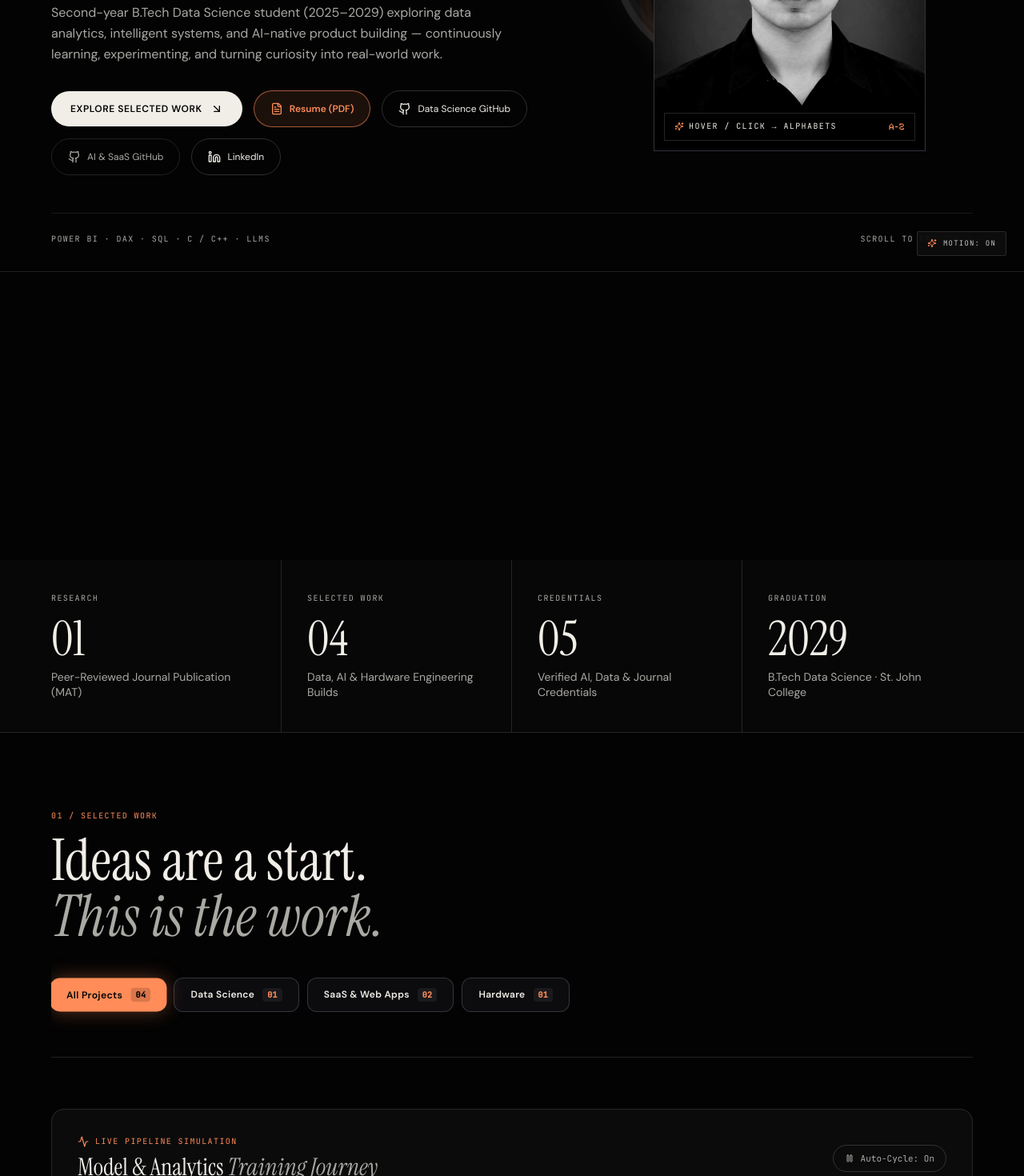
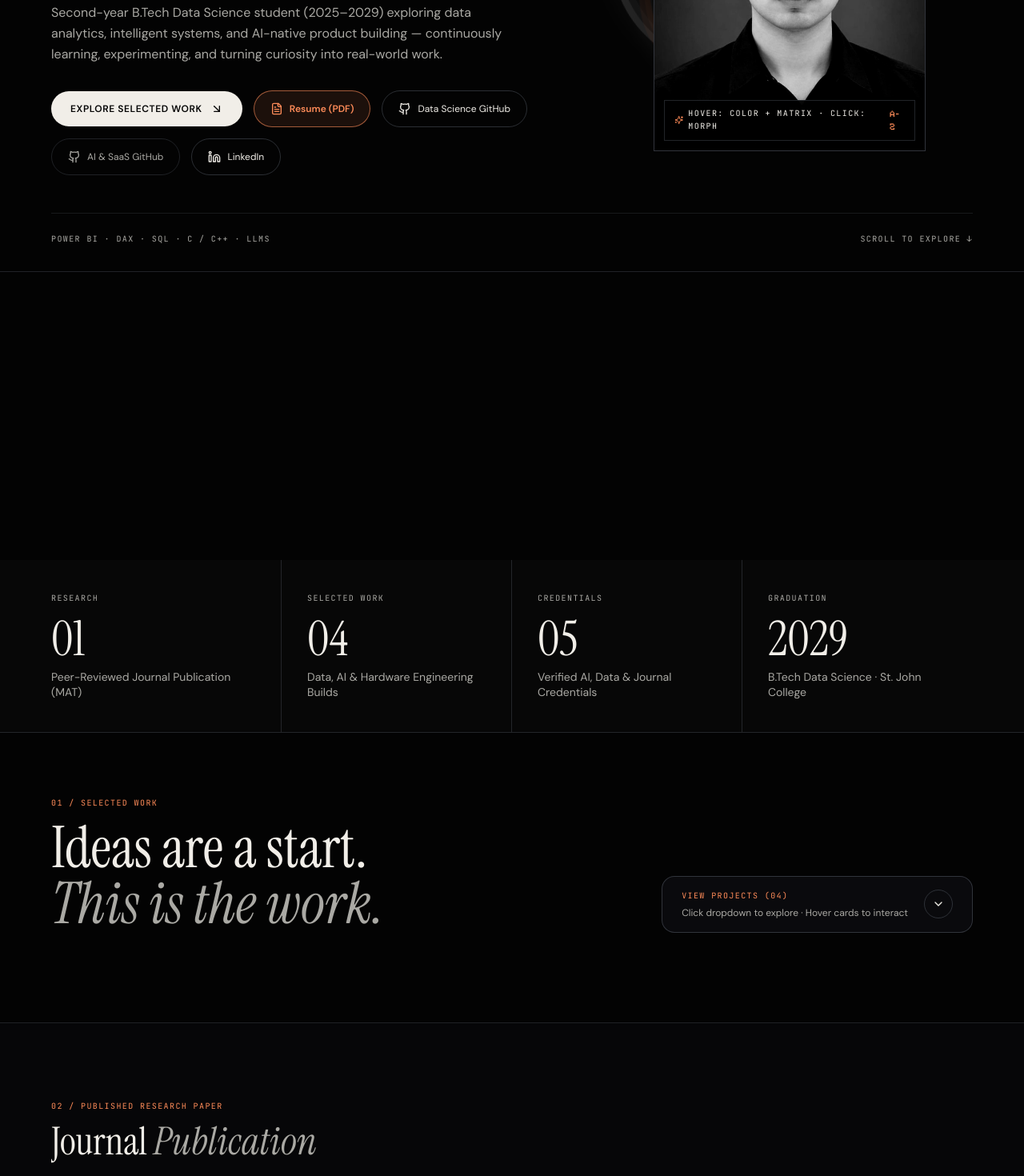
Before and after one commit to DataByRishabh/portfolio, a React (Vite) app: page / in a window 1280 px wide. Shown: the part 460-1930 px from the top of the page at 80% size. Built offline with nearby package versions, Linux system fonts and the light colour scheme.

Commit message:
Add custom orange cursor, portrait hover cue, collapsible projects dropdown, and remove motion toggle

```diff
--- a/src/App.jsx
+++ b/src/App.jsx
@@ -17,6 +17,7 @@ import {
 } from 'lucide-react';
 import AsciiPortrait from './components/AsciiPortrait';
 import CredentialsVault from './components/CredentialsVault';
+import CustomCursor from './components/CustomCursor';
 import DataArchitectureVisual from './components/DataArchitectureVisual';
 import DataWorkbench from './components/DataWorkbench';
 import LivingDataUniverse from './components/LivingDataUniverse';
@@ -67,8 +68,9 @@ function Reveal({ children, className = '', delayClass = '' }) {
 }
 
 export default function App() {
-  const [motionEnabled, setMotionEnabled] = useState(true);
+  const motionEnabled = true;
   const [mobileMenuOpen, setMobileMenuOpen] = useState(false);
+  const [projectsOpen, setProjectsOpen] = useState(false);
   const [activeFilter, setActiveFilter] = useState('All');
   const [openCapability, setOpenCapability] = useState('bi-dax');
   const [selectedProjectModal, setSelectedProjectModal] = useState(null);
@@ -191,6 +193,9 @@ export default function App() {
         motionEnabled ? 'motion-enabled' : ''
       }`}
     >
+      {/* Custom Colored Cursor */}
+      <CustomCursor />
+
       {/* Mouse Spotlight */}
       {motionEnabled && <div className="cursor-spotlight" aria-hidden="true" />}
 
@@ -323,15 +328,6 @@ export default function App() {
           </div>
         )}
       </header>
-
-      {/* Bottom-Right Fixed Motion Toggle */}
-      <button
-        onClick={() => setMotionEnabled((prev) => !prev)}
-        className="motion-toggle-fixed inline-flex items-center gap-2 hover:border-[#FF8C59] transition-colors cursor-pointer"
-      >
-        <Sparkles className="w-3 h-3 text-[#FF8C59]" />
-        <span>{motionEnabled ? 'Motion: On' : 'Motion: Off'}</span>
-      </button>
 
       <main id="top" className="relative z-10">
         {/* LAPZ-STYLE STICKY SCROLL-ZOOM HERO WRAPPER */}
@@ -582,13 +578,14 @@ export default function App() {
         </section>
 
         {/* SELECTED WORK (Editorial Browser-Framed Showcase) */}
+        {/* SELECTED WORK (Collapsible Projects Dropdown) */}
         <section
           id="work"
-          className="gutter-box py-24 border-b border-[rgba(204,220,245,0.14)]"
+          className="gutter-box py-20 border-b border-[rgba(204,220,245,0.14)]"
         >
           <Reveal>
-            <div className="grid grid-cols-1 lg:grid-cols-12 gap-6 items-end pb-14 mb-16 border-b border-[rgba(204,220,245,0.14)]">
-              <div className="lg:col-span-7">
+            <div className="flex flex-col lg:flex-row lg:items-end justify-between gap-6 pb-8">
+              <div>
                 <span className="eyebrow text-[#FF8C59] block mb-3">
                   <ScrambleText
                     text="01 / Selected Work"
@@ -602,8 +599,39 @@ export default function App() {
                 </h2>
               </div>
 
-              <div className="lg:col-span-12 flex flex-col sm:flex-row sm:items-center justify-between gap-4 pt-4">
-                <div className="flex flex-wrap items-center gap-2.5">
+              <button
+                type="button"
+                onClick={() => setProjectsOpen((prev) => !prev)}
+                aria-expanded={projectsOpen}
+                className="group inline-flex items-center justify-between gap-5 px-6 py-4 rounded-2xl border border-[rgba(204,220,245,0.2)] bg-[#0A0A0D] hover:border-[#FF8C59] transition-all duration-300 cursor-pointer text-left"
+              >
+                <div>
+                  <span className="eyebrow text-[#FF8C59] block">
+                    {projectsOpen ? 'Hide Projects' : `View Projects (0${projects.length})`}
+                  </span>
+                  <span className="text-xs text-[#AAA9A4] mt-1 block">
+                    {projectsOpen
+                      ? 'Hover on any project card for 3D tilt & preview'
+                      : 'Click dropdown to explore · Hover cards to interact'}
+                  </span>
+                </div>
+                <span
+                  className={`w-9 h-9 rounded-full border border-[rgba(204,220,245,0.18)] flex items-center justify-center transition-transform duration-300 ${
+                    projectsOpen
+                      ? 'rotate-180 bg-[#FF8C59] text-[#030303] border-[#FF8C59]'
+                      : 'text-[#F1EEE8] group-hover:border-[#FF8C59] group-hover:text-[#FF8C59]'
+                  }`}
+                >
+                  <ChevronDown className="w-4 h-4" />
+                </span>
+              </button>
+            </div>
+          </Reveal>
+
+          {projectsOpen && (
+            <div className="pt-8 border-t border-[rgba(204,220,245,0.14)]">
+              <div className="flex flex-wrap items-center justify-between gap-4 mb-14">
+                <div className="flex flex-wrap items-center gap-2">
                   {filterTabs.map((tab) => {
                     const isActive = activeFilter === tab.id;
                     return (
@@ -611,18 +639,16 @@ export default function App() {
                         key={tab.id}
                         type="button"
                         onClick={() => setActiveFilter(tab.id)}
-                        className={`inline-flex items-center gap-2.5 px-5 py-3 rounded-xl text-xs font-semibold tracking-wide transition-all duration-300 cursor-pointer ${
+                        className={`inline-flex items-center gap-2 px-4 py-2 rounded-full text-xs font-medium tracking-wide transition-all duration-200 cursor-pointer ${
                           isActive
-                            ? 'bg-[#FF8C59] text-[#030303] shadow-[0_0_24px_rgba(255,140,89,0.35)] scale-[1.02]'
-                            : 'bg-[#0C0C0F] border border-[rgba(204,220,245,0.2)] text-[#F1EEE8] hover:border-[#FF8C59] hover:bg-[#141418]'
+                            ? 'bg-[#FF8C59] text-[#030303] font-semibold'
+                            : 'bg-[#0C0C0F] border border-[rgba(204,220,245,0.16)] text-[#AAA9A4] hover:border-[#FF8C59] hover:text-[#F1EEE8]'
                         }`}
                       >
                         <span>{tab.label}</span>
                         <span
-                          className={`font-mono-code text-[10px] px-1.5 py-0.5 rounded ${
-                            isActive
-                              ? 'bg-[#030303]/15 text-[#030303]'
-                              : 'bg-white/[0.06] text-[#FF8C59]'
+                          className={`font-mono-code text-[10px] ${
+                            isActive ? 'text-[#030303]/80' : 'text-[#FF8C59]'
                           }`}
                         >
                           0{tab.count}
@@ -631,15 +657,12 @@ export default function App() {
                     );
                   })}
                 </div>
+                <span className="eyebrow text-[#AAA9A4]">
+                  Hover on cards to tilt &amp; inspect
+                </span>
               </div>
-            </div>
-          </Reveal>
 
-          <Reveal>
-            <ModelTrainingPipeline motionEnabled={motionEnabled} />
-          </Reveal>
-
-          <div className="space-y-24">
+              <div className="space-y-24">
             {visibleProjects.map((project, idx) => {
               const domainLabel =
                 project.id === 'ecommerce-powerbi'
@@ -763,7 +786,9 @@ export default function App() {
                 </Reveal>
               );
             })}
-          </div>
+              </div>
+            </div>
+          )}
         </section>
 
         {/* RESEARCH PUBLICATION & CREDENTIALS (Right after Selected Work!) */}
@@ -940,6 +965,7 @@ export default function App() {
           </div>
 
           <Reveal className="mt-14">
+            <ModelTrainingPipeline motionEnabled={motionEnabled} />
             <DataWorkbench />
           </Reveal>
         </section>
--- a/src/components/AsciiPortrait.jsx
+++ b/src/components/AsciiPortrait.jsx
@@ -172,11 +172,20 @@ export default function AsciiPortrait({ motionEnabled }) {
           className="absolute inset-0 w-full h-full block pointer-events-none"
         />
 
+        {/* Top-left clear hover cue */}
+        {!asciiMode && (
+          <div className="absolute top-3 left-3 px-2.5 py-1 bg-black/80 backdrop-blur-md border border-[#FF8C59]/40 pointer-events-none">
+            <span className="font-mono-code text-[9px] uppercase tracking-wider text-[#FF8C59]">
+              Hover for Color &amp; Lens
+            </span>
+          </div>
+        )}
+
         {/* Bottom Interactive Pill */}
         <div className="absolute bottom-3 left-3 right-3 flex items-center justify-between px-3 py-2 bg-black/85 backdrop-blur-md border border-[rgba(204,220,245,0.16)]">
           <span className="eyebrow text-[#F1EEE8] flex items-center gap-1.5">
             <Sparkles className="w-3 h-3 text-[#FF8C59]" />
-            {asciiMode ? 'Alphabet Matrix' : 'Hover / Click → Alphabets'}
+            {asciiMode ? 'Alphabet Matrix' : 'Hover: Color + Matrix · Click: Morph'}
           </span>
           <span className="font-pixel text-xs text-[#FF8C59]">
             {asciiMode ? 'PHOTO' : 'A–Z'}
--- /dev/null
+++ b/src/components/CustomCursor.jsx
@@ -0,0 +1,88 @@
+import React, { useEffect, useRef, useState } from 'react';
+
+export default function CustomCursor() {
+  const dotRef = useRef(null);
+  const ringRef = useRef(null);
+  const [enabled, setEnabled] = useState(false);
+  const [hoveringInteractive, setHoveringInteractive] = useState(false);
+  const [clicking, setClicking] = useState(false);
+
+  useEffect(() => {
+    const isFinePointer = window.matchMedia('(pointer: fine)').matches;
+    if (!isFinePointer) return;
+
+    setEnabled(true);
+    document.body.classList.add('custom-cursor-active');
+
+    let mouseX = -100;
+    let mouseY = -100;
+    let ringX = -100;
+    let ringY = -100;
+    let rafId = null;
+
+    const onMove = (e) => {
+      mouseX = e.clientX;
+      mouseY = e.clientY;
+      if (dotRef.current) {
+        dotRef.current.style.transform = `translate3d(${mouseX}px, ${mouseY}px, 0)`;
+      }
+
+      const target = e.target;
+      const isInteractive = Boolean(
+        target &&
+          target.closest(
+            'a, button, [role="button"], input, select, textarea, [data-cursor-hover]'
+          )
+      );
+      setHoveringInteractive(isInteractive);
+    };
+
+    const onDown = () => setClicking(true);
+    const onUp = () => setClicking(false);
+
+    const animateRing = () => {
+      ringX += (mouseX - ringX) * 0.18;
+      ringY += (mouseY - ringY) * 0.18;
+      if (ringRef.current) {
+        ringRef.current.style.transform = `translate3d(${ringX}px, ${ringY}px, 0)`;
+      }
+      rafId = requestAnimationFrame(animateRing);
+    };
+
+    window.addEventListener('mousemove', onMove, { passive: true });
+    window.addEventListener('mousedown', onDown);
+    window.addEventListener('mouseup', onUp);
+    rafId = requestAnimationFrame(animateRing);
+
+    return () => {
+      document.body.classList.remove('custom-cursor-active');
+      window.removeEventListener('mousemove', onMove);
+      window.removeEventListener('mousedown', onDown);
+      window.removeEventListener('mouseup', onUp);
+      if (rafId) cancelAnimationFrame(rafId);
+    };
+  }, []);
+
+  if (!enabled) return null;
+
+  return (
+    <>
+      <div
+        ref={ringRef}
+        aria-hidden="true"
+        className={`fixed top-0 left-0 z-[9999] pointer-events-none -ml-4 -mt-4 w-8 h-8 rounded-full border transition-[width,height,margin,border-color,background-color] duration-200 ${
+          hoveringInteractive
+            ? 'w-11 h-11 -ml-[22px] -mt-[22px] border-[#FF8C59] bg-[#FF8C59]/12 shadow-[0_0_20px_rgba(255,140,89,0.45)]'
+            : 'border-[#FF8C59]/70 bg-[#FF8C59]/5'
+        } ${clicking ? 'scale-75' : 'scale-100'}`}
+      />
+      <div
+        ref={dotRef}
+        aria-hidden="true"
+        className={`fixed top-0 left-0 z-[9999] pointer-events-none -ml-1.5 -mt-1.5 w-3 h-3 rounded-full bg-[#FF8C59] shadow-[0_0_14px_rgba(255,140,89,0.9)] transition-transform duration-75 ${
+          clicking ? 'scale-125' : 'scale-100'
+        }`}
+      />
+    </>
+  );
+}
--- a/src/index.css
+++ b/src/index.css
@@ -23,6 +23,11 @@ body {
   color: var(--ink);
   overflow-x: hidden;
   -webkit-font-smoothing: antialiased;
+}
+
+body.custom-cursor-active,
+body.custom-cursor-active * {
+  cursor: none !important;
 }
 
 ::selection {
```
Also changed, not shown: 1 other file (tests, documents, lock files or other folders).
